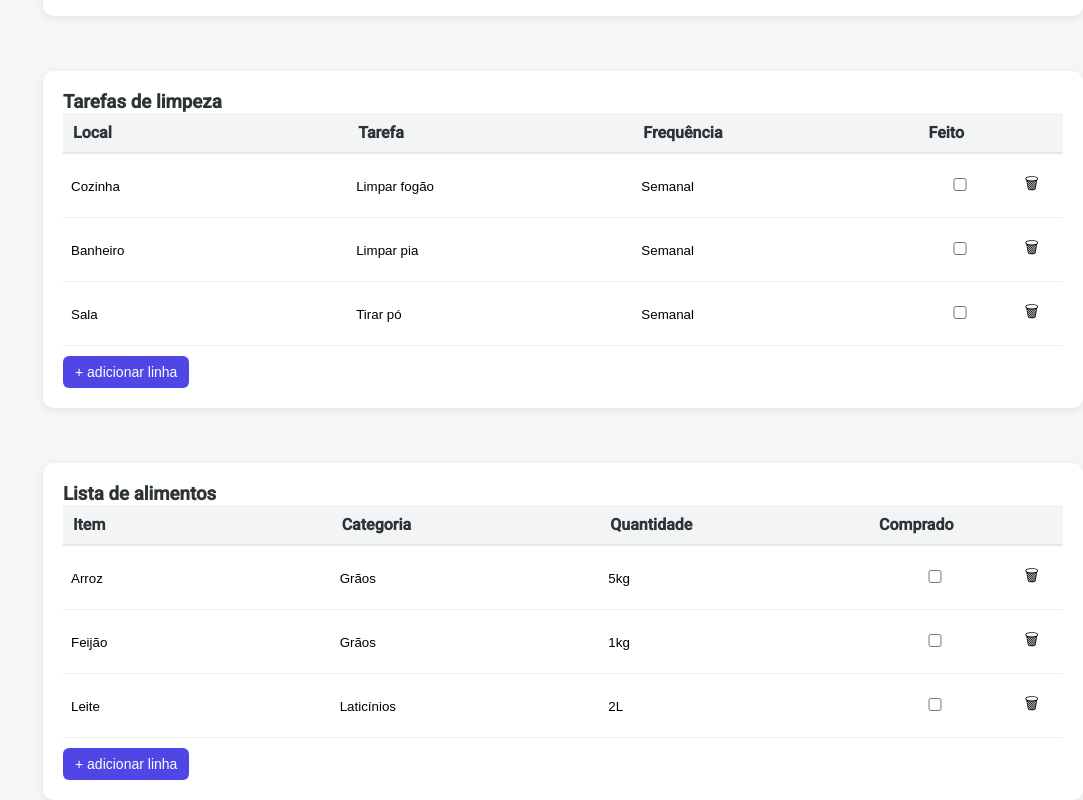
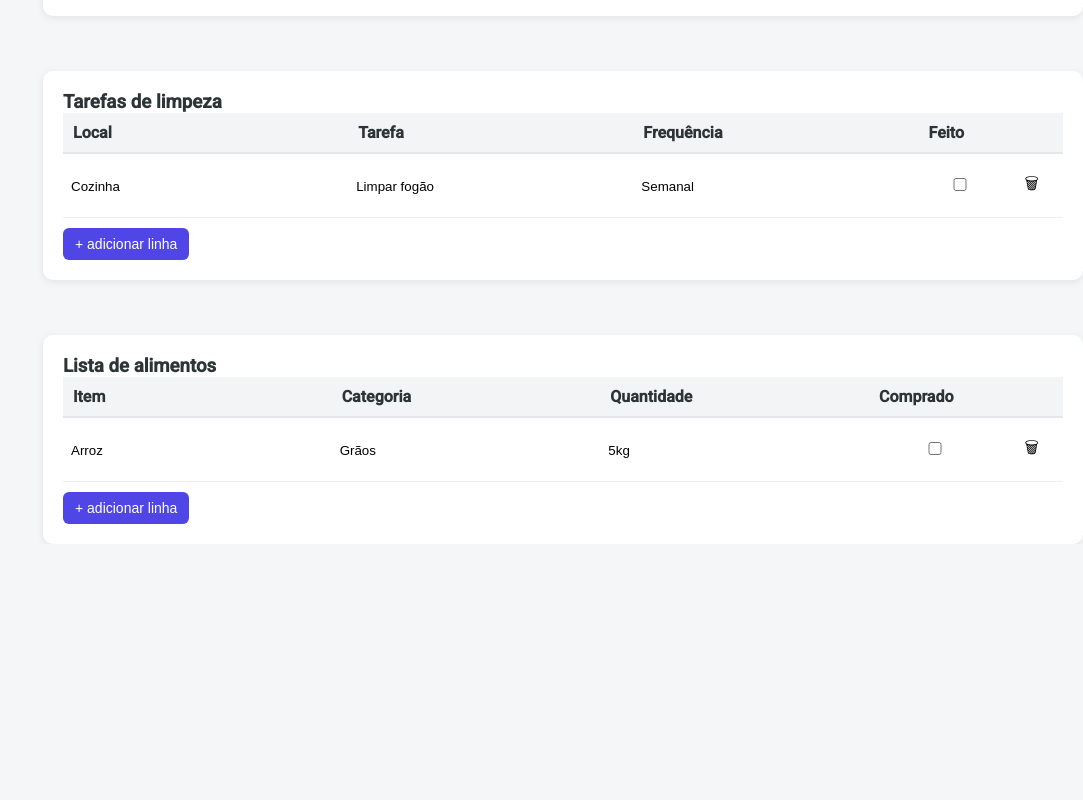
Before and after one commit to Marcelo-Augustovs/maNotesWeb, an Angular app: page /notes in a window 1280 px wide. Shown: the part 873-1673 px from the top of the page, without its empty margins (197-1280 px from the left). After the commit the page ends 1417 px from the top, so only its background shows below. Built offline with nearby package versions, Linux system fonts and the light colour scheme.

Commit message:
fix: valores da tabela base

```diff
--- a/src/shared/data/cleaning.data.ts
+++ b/src/shared/data/cleaning.data.ts
@@ -1,21 +1,21 @@
+import { TableColumn } from "../models/table-column.model";
+
 export const CLEANING_TABLE = {
 
 title: "Tarefas de limpeza",
 
-columns: [
+columns: <TableColumn[]>[
 
-{label:"Local", field:"place"},
-{label:"Tarefa", field:"task"},
-{label:"Frequência", field:"frequency"},
-{label:"Feito", field:"done", type:"checkbox"}
+{ label:"Local", field:"place" },
+{ label:"Tarefa", field:"task" },
+{ label:"Frequência", field:"frequency" },
+{ label:"Feito", field:"done", type:"checkbox" }
 
 ],
 
 rows:[
 
-{place:"Cozinha", task:"Limpar fogão", frequency:"Semanal", done:false},
-{place:"Banheiro", task:"Limpar pia", frequency:"Semanal", done:false},
-{place:"Sala", task:"Tirar pó", frequency:"Semanal", done:false}
+{ place:"Cozinha", task:"Limpar fogão", frequency:"Semanal", done:false }
 
 ]
 
--- a/src/shared/data/food.data.ts
+++ b/src/shared/data/food.data.ts
@@ -1,21 +1,26 @@
-export const FOOD_TABLE = {
+import { TableColumn } from "../models/table-column.model";
+
+export const FOOD_TABLE: {
+
+  title: string
+columns: TableColumn[]
+rows: any[]
+} = {
 
 title:"Lista de alimentos",
 
 columns:[
 
-{label:"Item", field:"item"},
-{label:"Categoria", field:"category"},
-{label:"Quantidade", field:"quantity"},
-{label:"Comprado", field:"done", type:"checkbox"}
+{ label:"Item", field:"item" },
+{ label:"Categoria", field:"category" },
+{ label:"Quantidade", field:"quantity" },
+{ label:"Comprado", field:"done", type:"checkbox" }
 
 ],
 
 rows:[
 
-{item:"Arroz", category:"Grãos", quantity:"5kg", done:false},
-{item:"Feijão", category:"Grãos", quantity:"1kg", done:false},
-{item:"Leite", category:"Laticínios", quantity:"2L", done:false}
+{ item:"Arroz", category:"Grãos", quantity:"5kg", done:false }
 
 ]
 
```
